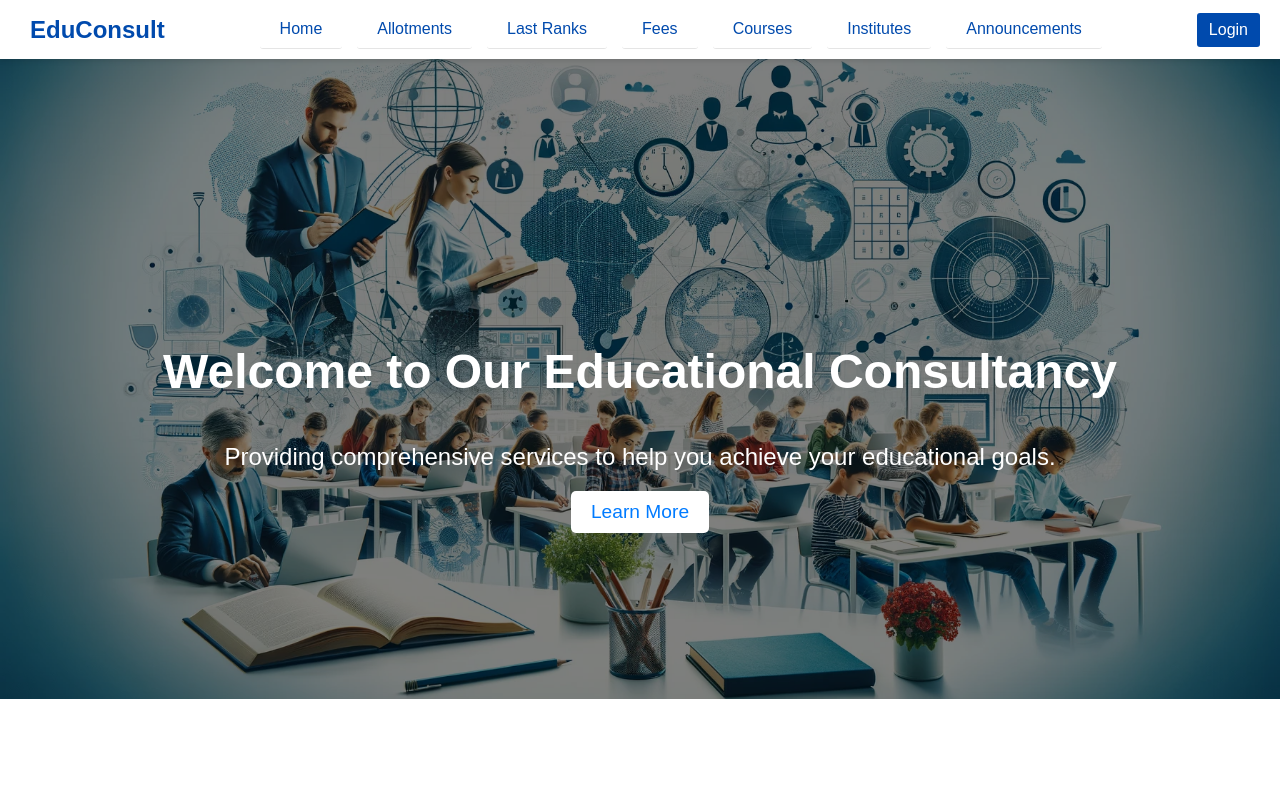
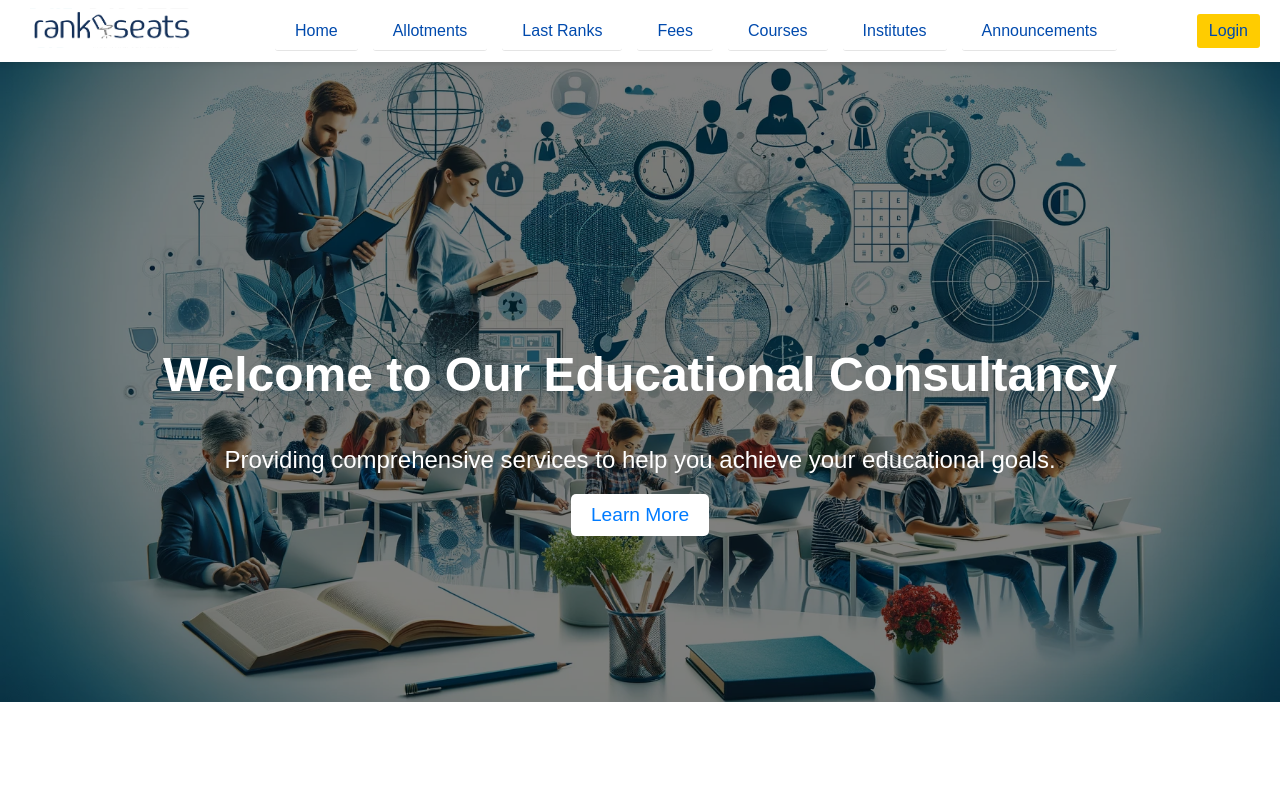
Before and after one commit to abinmk/eduConsultancy, a React (Create React App) app: page / in a window 1280 px wide. Shown: the top 786 px of the page. Built offline with nearby package versions, Linux system fonts and the light colour scheme.

Commit message:
Logo updated

```diff
--- a/src/components/Header.js
+++ b/src/components/Header.js
@@ -28,7 +28,9 @@ const Header = () => {
 
   return (
     <header className={`header-container ${scrolled ? 'scrolled' : ''}`}>
-      <Link to="/" className="header-logo" onClick={closeMenu}>EduConsult</Link>
+      <Link to="/" className="header-logo" onClick={closeMenu}>
+        <img src="/images/logo.png" alt="Rank & Seats" className="logo-image" />
+      </Link>
       <nav className={`header-nav ${menuOpen ? 'open' : ''}`}>
         <Link to="/" onClick={closeMenu}>Home</Link>
         <Link to="/allotments" onClick={closeMenu}>Allotments</Link>
--- a/src/styles/Header.css
+++ b/src/styles/Header.css
@@ -1,24 +1,24 @@
 .header-container {
   position: sticky;
   top: 0;
-  background-color: #fff; /* White background for minimalistic look */
+  background-color: #fff; /* White background */
   color: #004aad; /* Primary color for text */
   display: flex;
   justify-content: space-between;
   align-items: center;
-  padding: 10px 20px; /* Reduced padding for minimalistic style */
+  padding: 8px 20px; /* Adjusted padding */
   z-index: 1000;
-  box-shadow: 0 2px 5px rgba(0, 0, 0, 0.1); /* Subtle shadow */
-  transition: background-color 0.3s ease, padding 0.3s ease;
+  box-shadow: 0 2px 5px rgba(0, 0, 0, 0.1);
+  transition: padding 0.3s ease, background-color 0.3s ease;
 }
 
 .header-container.scrolled {
-  background-color: #f0f0f0; /* Slightly darker on scroll */
+  /* Remove background color change on scroll */
   padding: 5px 20px; /* Less padding on scroll */
 }
 
 .header-logo {
-  font-size: 1.5rem; /* Slightly smaller font size */
+  font-size: 1.5rem;
   font-weight: bold;
   color: #004aad;
   margin-left: 10px;
@@ -27,23 +27,27 @@
 }
 
 .header-logo:hover {
-  transform: scale(1.05); /* Subtle hover effect */
+  transform: scale(1.05);
+}
+
+.header-logo .logo-image {
+  height: 40px; /* Adjust the height as needed */
 }
 
 .header-nav {
   display: flex;
-  gap: 15px; /* Smaller gap for minimalistic style */
+  gap: 15px;
   align-items: center;
-  justify-content: center; /* Center the nav items */
-  flex: 1; /* Allow the nav to take up remaining space */
+  justify-content: center;
+  flex: 1;
 }
 
 .header-nav a {
-  color: #004aad;
+  color: #004aad; /* Primary color for text */
   text-decoration: none;
-  font-size: 1rem; /* Slightly smaller font size */
-  padding: 8px 12px; /* Reduced padding */
-  border-radius: 3px; /* Slightly rounded corners */
+  font-size: 1rem;
+  padding: 8px 12px;
+  border-radius: 3px;
   transition: color 0.3s ease, background-color 0.3s ease;
 }
 
@@ -53,26 +57,26 @@
 }
 
 .header-login {
-  background-color: #004aad;
-  color: #fff;
-  padding: 8px 12px; /* Reduced padding */
+  background-color: #ffcc00;
+  color: #004aad;
+  padding: 8px 12px;
   border-radius: 3px;
   text-decoration: none;
   transition: background-color 0.3s ease, transform 0.3s ease;
-  margin-left: auto; /* Pushes the login link to the right end */
+  margin-left: auto;
 }
 
 .header-login:hover {
-  background-color: #00337c;
-  transform: scale(1.05); /* Subtle hover effect */
+  background-color: #ffd633;
+  transform: scale(1.05);
 }
 
 .menu-icon {
   display: none;
-  font-size: 1.5rem; /* Slightly smaller icon */
+  font-size: 1.5rem;
   cursor: pointer;
   color: #004aad;
-  margin-left: 20px; /* Space from the right edge */
+  margin-left: 20px;
 }
 
 .header-nav.open {
@@ -83,7 +87,7 @@
   left: 0;
   right: 0;
   background-color: #fff;
-  padding-top: 60px; /* Space for fixed header */
+  padding-top: 60px;
   padding-bottom: 20px;
   height: 100vh;
   overflow-y: auto;
@@ -106,6 +110,6 @@
   }
 
   .header-login {
-    display: none; /* Hide login link in mobile view */
+    display: none;
   }
 }
```
Also changed, not shown: public/images/logo.png (added).
